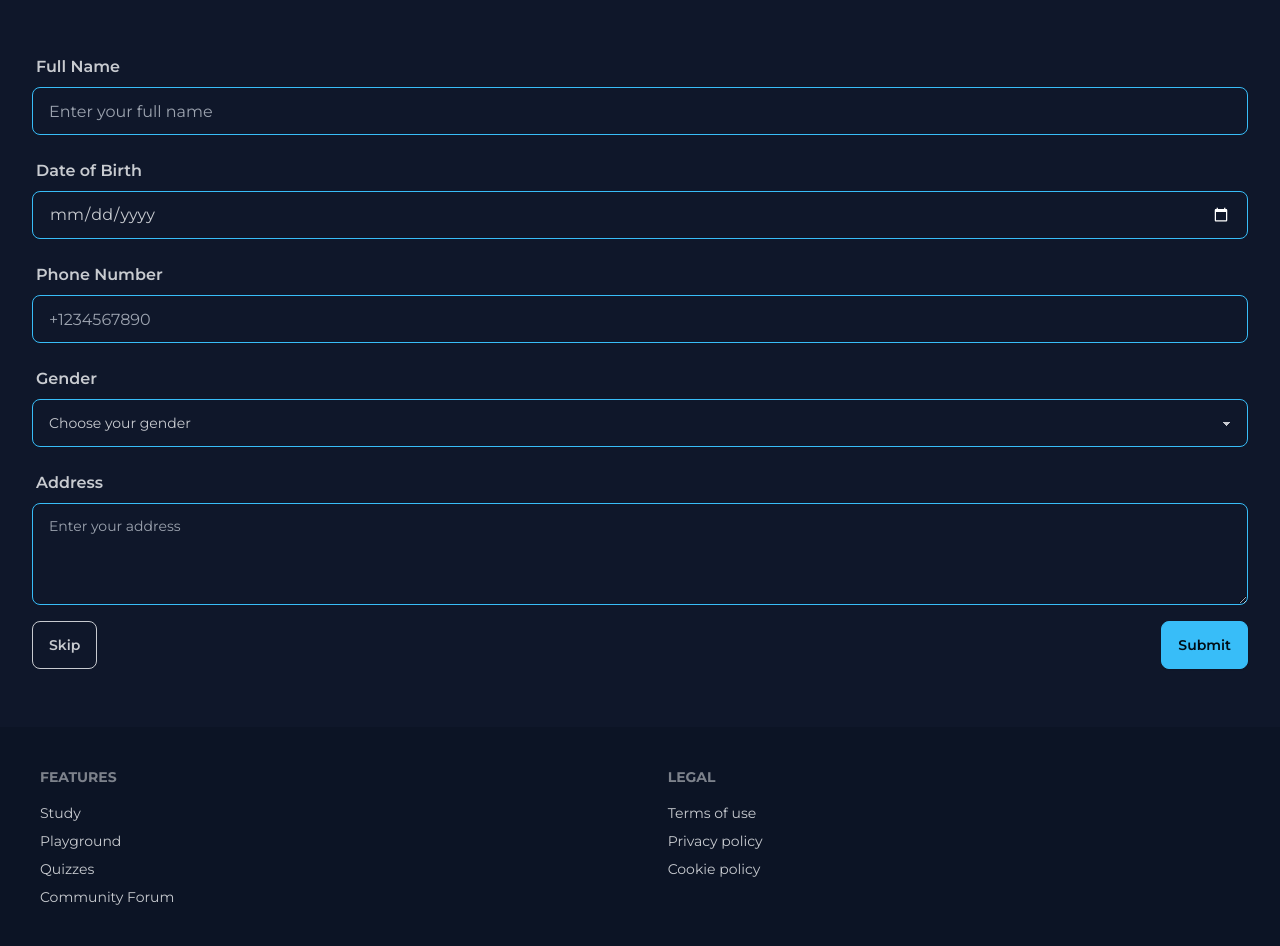
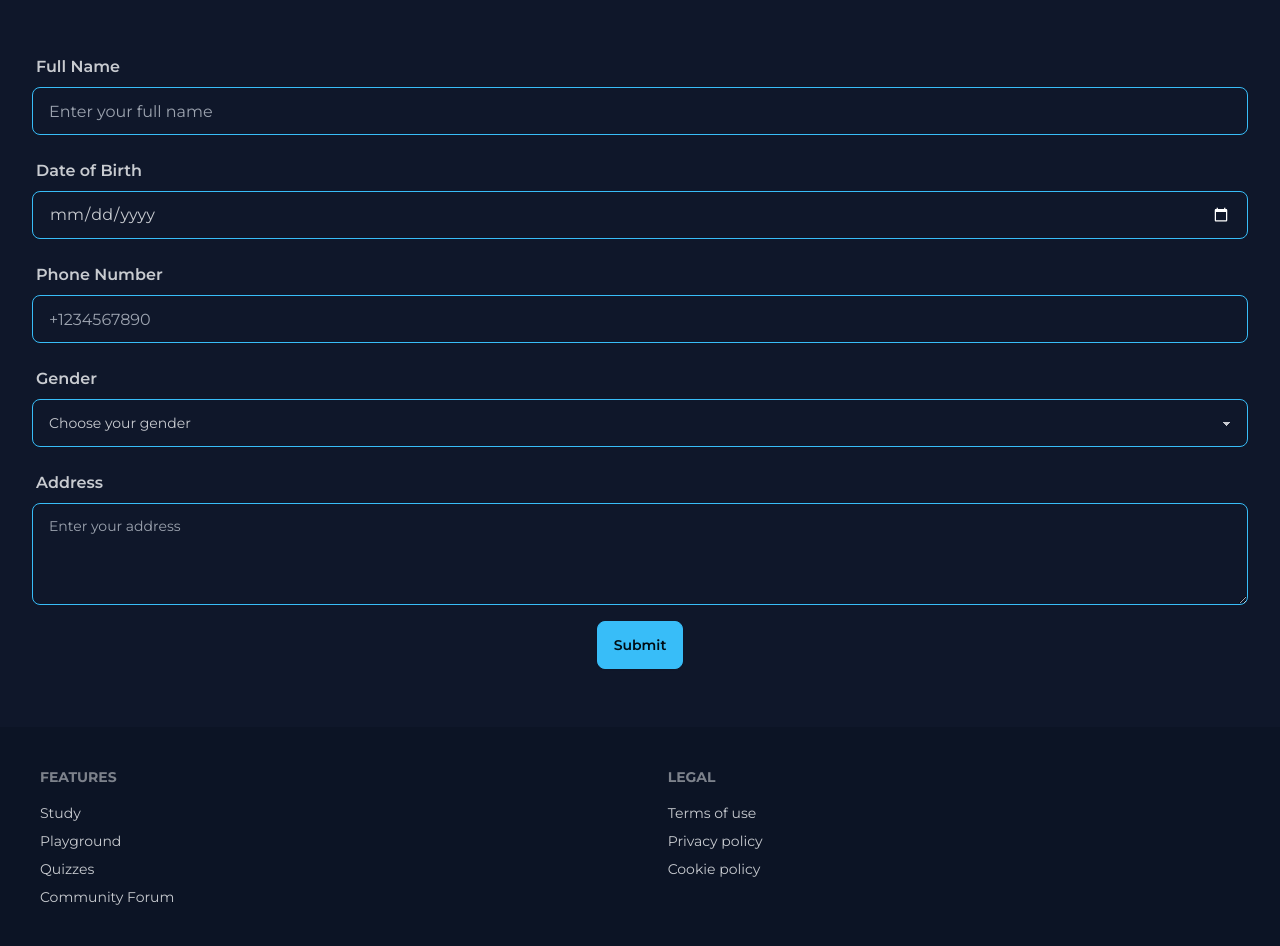
Before and after one commit to Priyanshu-Batham/Algolyzer, a Django app: page /onboarding/ in a window 1280 px wide. Shown: the part 161-1107 px from the top of the page. Run offline with Django 5.2, Linux system fonts and the light colour scheme; the visitor is signed in with stand-in values (Sample User, id 1); style sheets or scripts are compiled from the project's sources; some libraries are stand-ins or nearby versions.

Commit message:
Fixed issue #112 (#132)

```diff
--- a/Algolyzer/home/templates/home/dashboard.html
+++ b/Algolyzer/home/templates/home/dashboard.html
@@ -45,7 +45,7 @@
         </svg>
       </div>
       <div class="stat-title">Tasks</div>
-      <div class="stat-value text-primary">{{ completed_tasks }} Completed</div>
+      <div class="stat-value text-primary">{{ completed_tasks }} Done</div>
       <div class="stat-desc">{{ pending_tasks }} Pending</div>
     </div>
 
--- a/Algolyzer/home/templates/home/onboarding.html
+++ b/Algolyzer/home/templates/home/onboarding.html
@@ -63,8 +63,7 @@
         </div>
 
         <!-- Submit Button -->
-        <div class="flex justify-between items-center mt-6">
-            <a href="{% url 'dashboard' %}" class="btn btn-outline">Skip</a>
+        <div class="flex justify-center items-center mt-6">
             <button type="submit" class="btn btn-primary">Submit</button>
         </div>
     </form>
--- a/Algolyzer/home/views.py
+++ b/Algolyzer/home/views.py
@@ -18,6 +18,10 @@ def dashboard(request):
     """Dashboard page for logged-in users only"""
     # Fetch the user's profile
     user_profile = UserProfile.objects.filter(user=request.user).first()
+
+    # Redirect to onboarding if no profile exists
+    if not user_profile:
+        return redirect("onboarding")
 
     # Calculate XP progress percentage
     next_level_xp = user_profile.get_next_level_xp()
```
